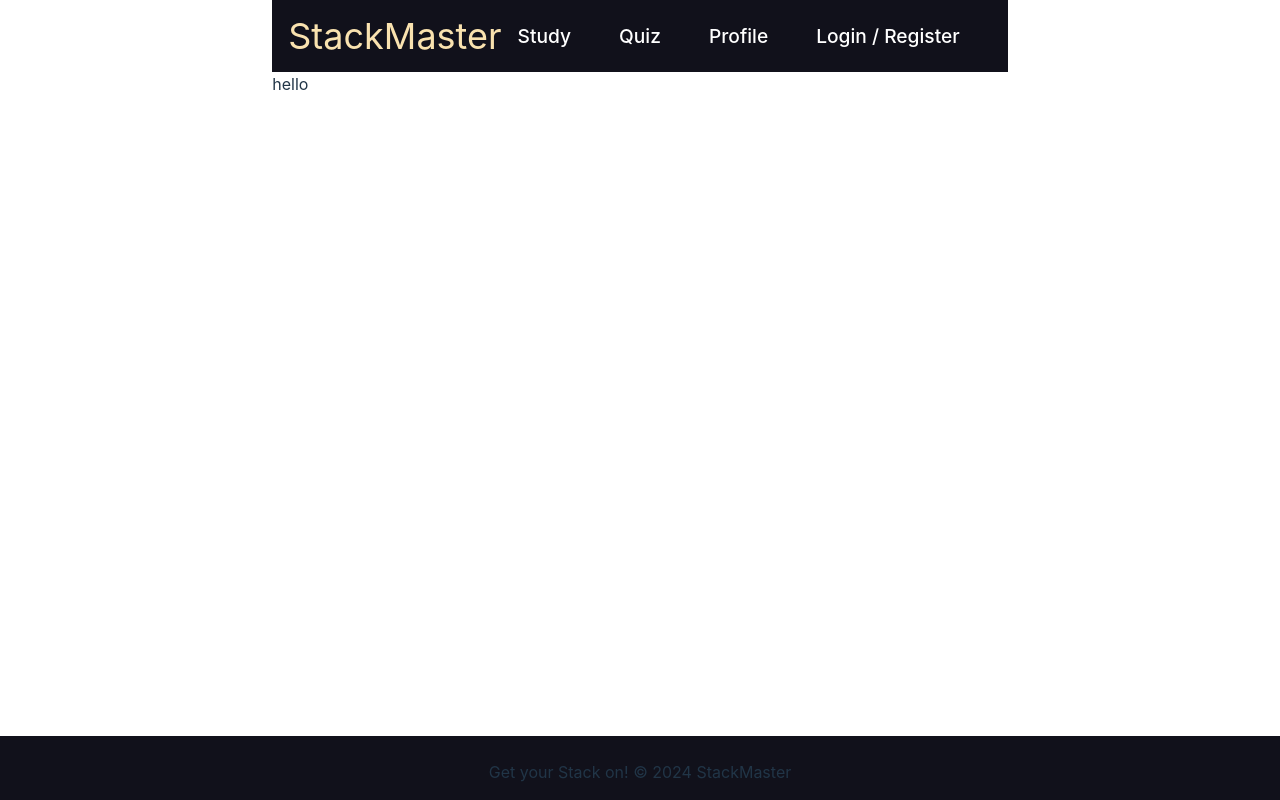
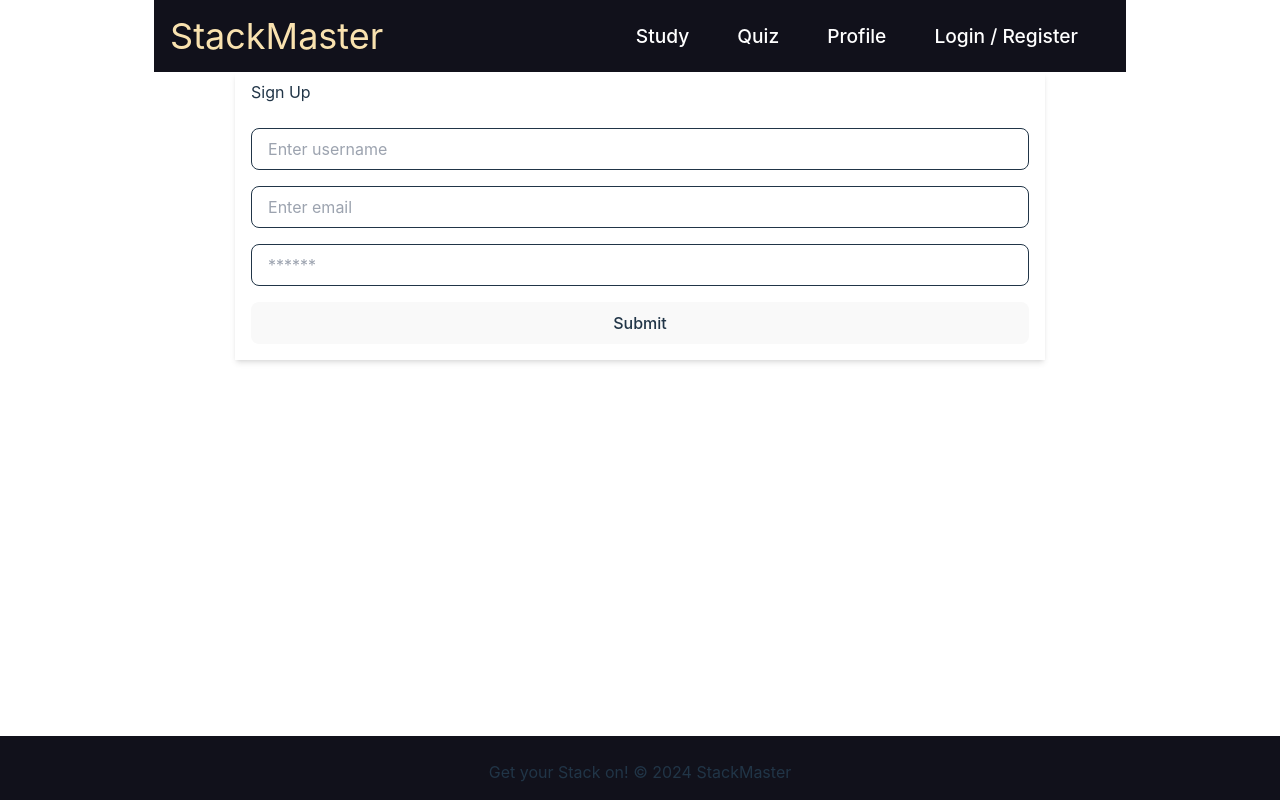
Before and after one commit to vpontual/stackmaster, a React (Vite) app in the folder client/: page /signup in a window 1280 px wide. Built offline with nearby package versions, Linux system fonts and the light colour scheme.

Commit message:
add form submission

```diff
--- a/client/src/pages/Signup.jsx
+++ b/client/src/pages/Signup.jsx
@@ -101,5 +101,49 @@ export default function Signup() {
     // add try catch error for add user and authenticate login
   };
 
-  return <div>hello</div>;
+  return (
+    <main className="flex justify-center mb-4">
+      <div className="w-full lg:w-10/12">
+        <div className="bg-white shadow-md">
+          <h4 className="bg-dark text-white py-2 px-4">Sign Up</h4>
+          <div className="p-4">
+            {/* add ternary operator here with data and then load choices with Link */}
+            <form onSubmit={handleFormSubmit}>
+              <input
+                className="w-full py-2 px-4 mb-4 border rounded-lg"
+                placeholder="Enter username"
+                name="username"
+                type="text"
+                value={formState.username}
+                onChange={handleChange}
+              />
+              <input
+                className="w-full py-2 px-4 mb-4 border rounded-lg"
+                placeholder="Enter email"
+                name="email"
+                type="email"
+                value={formState.email}
+                onChange={handleChange}
+              />
+              <input
+                className="w-full py-2 px-4 mb-4 border rounded-lg"
+                placeholder="******"
+                name="password"
+                type="password"
+                value={formState.password}
+                onChange={handleChange}
+              />
+              <button
+                className="w-full py-2 bg-blue-500 text-white rounded-lg cursor-pointer"
+                type="submit"
+              >
+                Submit
+              </button>
+            </form>
+            {/* add error message here */}
+          </div>
+        </div>
+      </div>
+    </main>
+  );
 }
```
